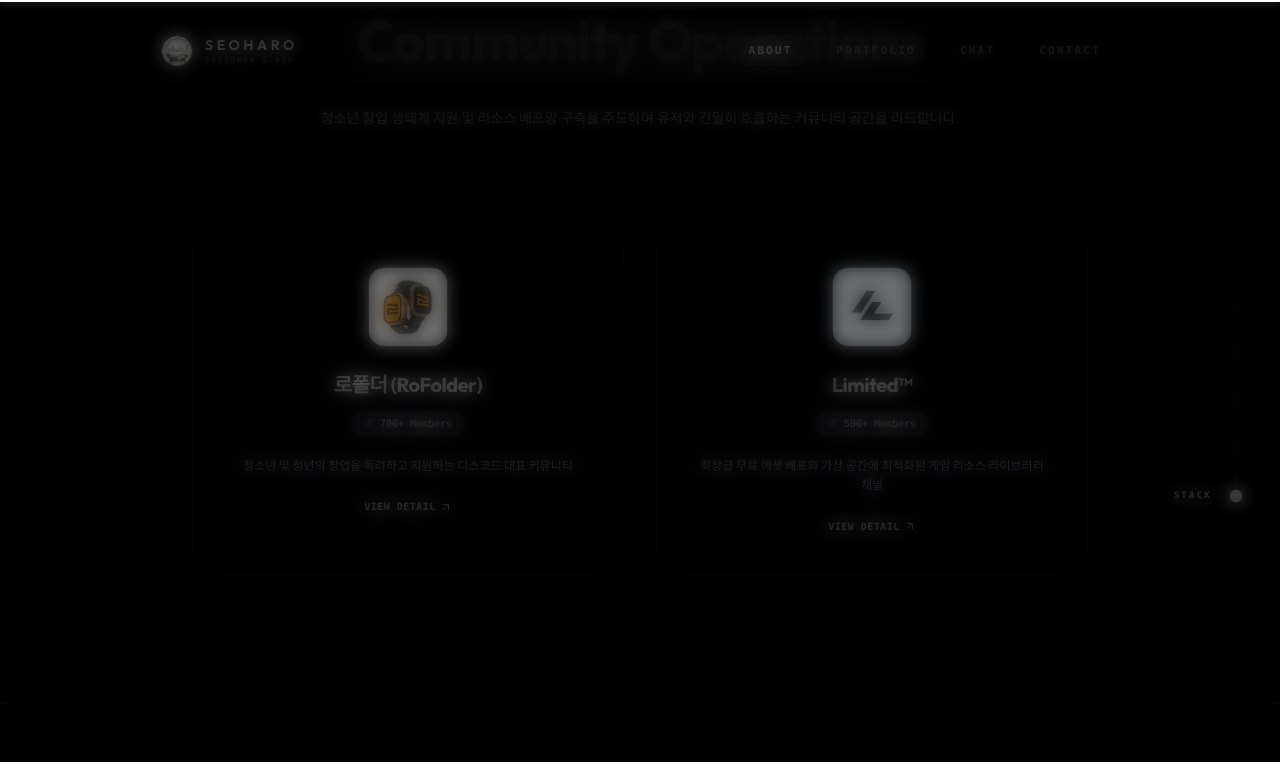
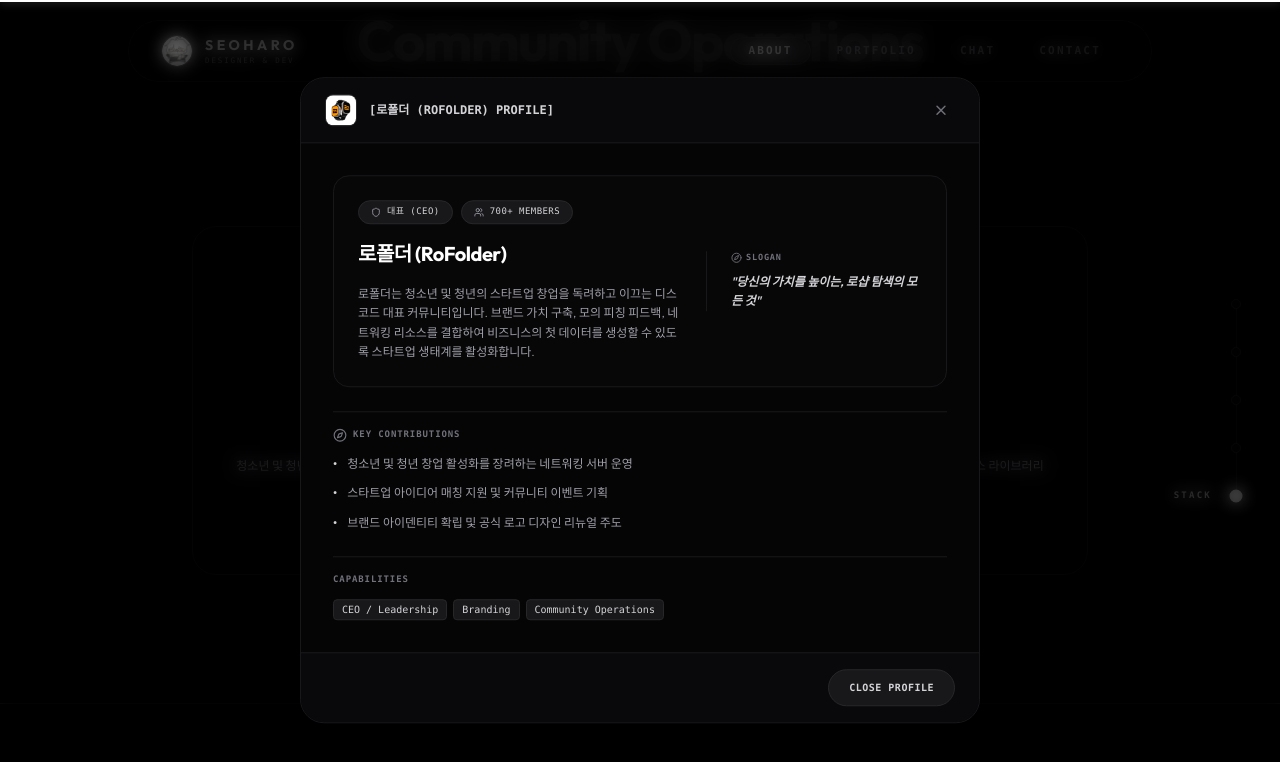
Before and after one commit to haroseo/Seoharo, a React (Vite) app: page / in a window 1280 px wide. Both pictures are taken after a click on the element 408 px from the left and 4016 px from the top of the page. Shown: the part 3616-4378 px from the top of the page. Built offline with nearby package versions, Linux system fonts and the light colour scheme; a web font is replaced by a local one.

Commit message:
fix: Community Operations 모달 화면 중앙 정렬 및 RoFolder 설명 최신화

```diff
--- a/src/components/Communities.tsx
+++ b/src/components/Communities.tsx
@@ -87,11 +87,11 @@ export default function Communities() {
 
             {/* Modal Box */}
             <motion.div
-              initial={{ scale: 0.95, y: 30 }}
-              animate={{ scale: 1, y: 0 }}
-              exit={{ scale: 0.95, y: 30 }}
+              initial={{ scale: 0.95, opacity: 0 }}
+              animate={{ scale: 1, opacity: 1 }}
+              exit={{ scale: 0.95, opacity: 0 }}
               transition={{ type: 'spring', damping: 25, stiffness: 280 }}
-              className="fixed inset-4 md:inset-auto md:w-[680px] md:h-auto max-h-[85vh] z-50 bg-[#050505] border border-zinc-900 rounded-3xl shadow-2xl overflow-hidden flex flex-col self-center justify-self-center"
+              className="fixed inset-x-4 top-1/2 -translate-y-1/2 md:inset-x-auto md:left-1/2 md:-translate-x-1/2 md:w-[680px] md:h-auto max-h-[85vh] z-50 bg-[#050505] border border-zinc-900 rounded-3xl shadow-2xl overflow-hidden flex flex-col"
             >
               {/* Modal Header */}
               <div className="flex items-center justify-between px-6 py-4 bg-zinc-950 border-b border-zinc-900">
--- a/src/data/portfolioData.ts
+++ b/src/data/portfolioData.ts
@@ -121,8 +121,8 @@ export const portfolioData: {
     {
       id: "rofolder",
       title: "로폴더 (RoFolder) - 대표 (CEO)",
-      slogan: "당신의 스토리를 성공의 데이터로, 로폴더",
-      description: "청소년/청년의 창업을 독려하고 지원하는 디스코드 커뮤니티입니다.",
+      slogan: "당신의 가치를 높이는, 로샵 탐색의 모든 것",
+      description: "청소년 및 청년의 스타트업 창업을 독려하고 이끄는 디스코드 대표 커뮤니티입니다.",
       achievements: [
         "청소년 및 청년 창업 활성화를 장려하는 네트워킹 서버 운영",
         "스타트업 아이디어 매칭 지원 및 커뮤니티 이벤트 기획",
@@ -197,9 +197,9 @@ export const portfolioData: {
       members: "700+",
       logo: "/assets/rofolder-logo-new.png",
       role: "대표 (CEO)",
-      slogan: "당신의 스토리를 성공의 데이터로, 로폴더",
-      description: "청소년 및 청년의 창업을 독려하고 지원하는 디스코드 대표 커뮤니티",
-      detailsText: "로폴더는 청소년/청년의 창업을 독려하고 지원하는 서버입니다. 브랜드 가치 구축, 모의 피칭 피드백, 네트워킹 리소스를 결합하여 비즈니스의 첫 데이터를 생성할 수 있도록 스타트업 생태계를 활성화합니다."
+      slogan: "당신의 가치를 높이는, 로샵 탐색의 모든 것",
+      description: "청소년 및 청년의 스타트업 창업을 독려하고 이끄는 디스코드 대표 커뮤니티",
+      detailsText: "로폴더는 청소년 및 청년의 스타트업 창업을 독려하고 이끄는 디스코드 대표 커뮤니티입니다. 브랜드 가치 구축, 모의 피칭 피드백, 네트워킹 리소스를 결합하여 비즈니스의 첫 데이터를 생성할 수 있도록 스타트업 생태계를 활성화합니다."
     },
     {
       name: "Limited™",
```
